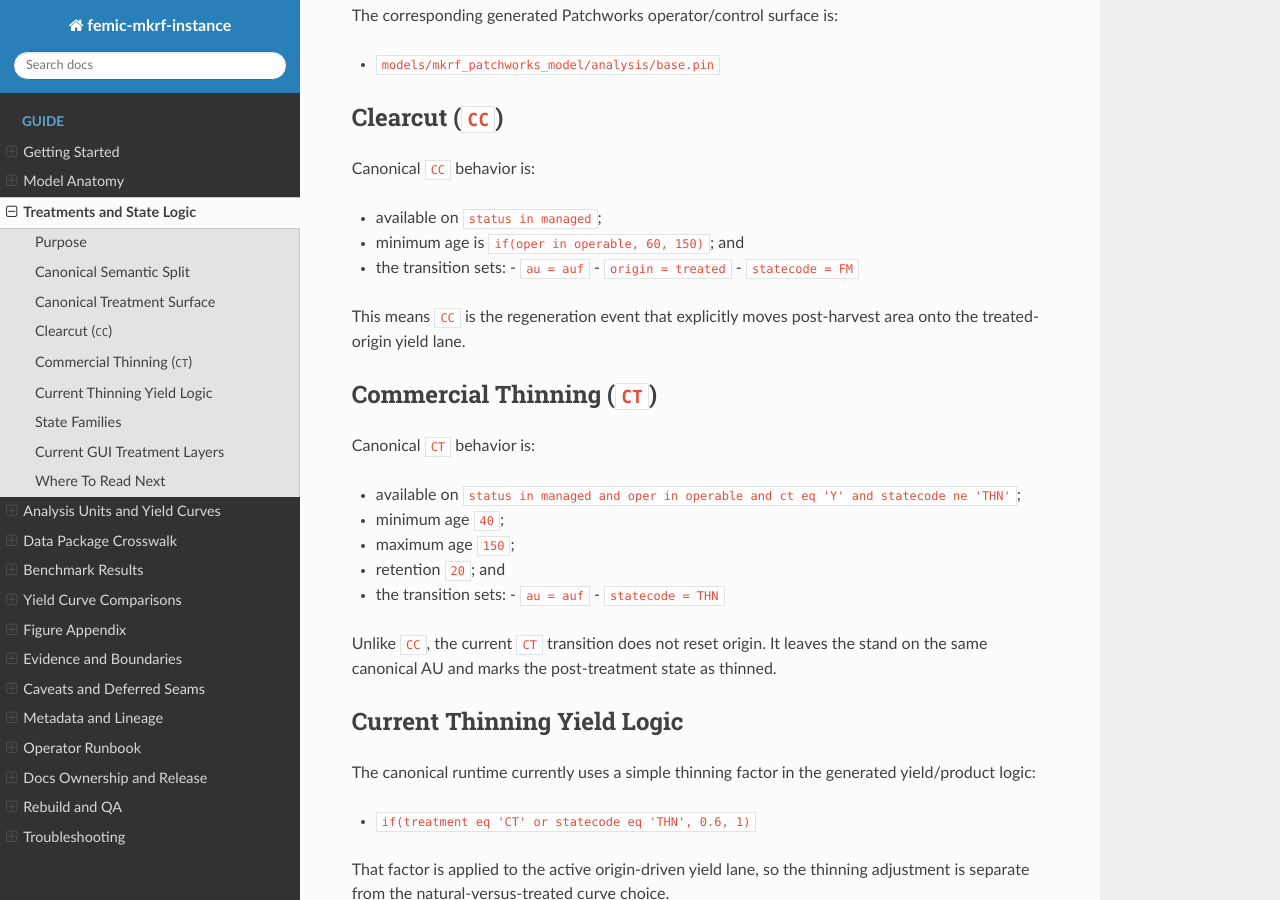
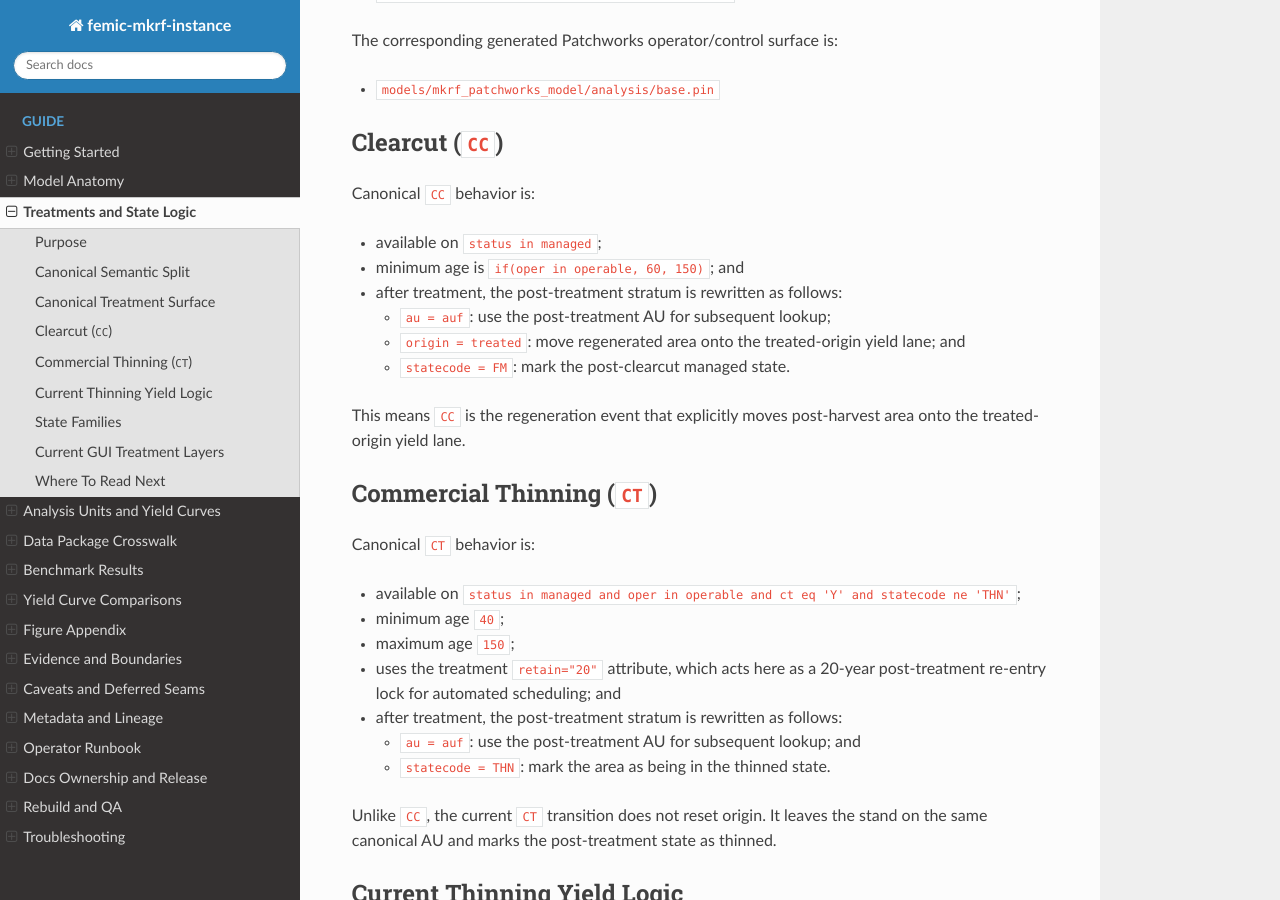
Before and after one commit to UBC-FRESH/femic-mkrf-instance, a Sphinx documentation site: the page built from docs/treatments-and-state-logic.rst, in a window 1280 px wide and 900 px high, scrolled down 983 px. Built offline with Sphinx 7.4.7 and the Read the Docs theme 3.1.0, drawn with Linux system fonts in a browser that asks for light colours; some of the changed text lies outside the part shown.

Commit message:
P63.5 Clarify MKRF treatment docs wording

```diff
--- a/docs/model-anatomy.rst
+++ b/docs/model-anatomy.rst
@@ -143,8 +143,10 @@ canonical rebuild and the retained PoC benchmark:
 - natural-stand yields from VDYP;
 - managed-stand yields from TIPSY;
 - two silvicultural systems:
+
   - clearcut with reserves; and
-  - CT followed by clearcut twenty years later;
+  - commercial thinning with a 20-year post-treatment re-entry lock before the
+    area becomes eligible again under the broader treatment logic;
 - minimum harvest ages driven by operability and treatment type.
 
 Those assumptions explain why the active canonical package is centered on:
--- a/docs/treatments-and-state-logic.rst
+++ b/docs/treatments-and-state-logic.rst
@@ -21,7 +21,8 @@ The canonical MKRF rebuild treats these concepts separately:
 
 - ``managed`` / ``unmanaged`` means treatment eligibility only;
 - ``natural`` / ``treated`` means yield-curve provenance only; and
-- retention may move area from managed to unmanaged without changing origin.
+- the ``<retention>`` XML element may move area from managed to unmanaged
+  without changing origin.
 
 For this instance, origin is currently classified from the reviewed 2020 age
 rule:
@@ -50,10 +51,12 @@ Canonical ``CC`` behavior is:
 
 - available on ``status in managed``;
 - minimum age is ``if(oper in operable, 60, 150)``; and
-- the transition sets:
-  - ``au = auf``
-  - ``origin = treated``
-  - ``statecode = FM``
+- after treatment, the post-treatment stratum is rewritten as follows:
+
+  - ``au = auf``: use the post-treatment AU for subsequent lookup;
+  - ``origin = treated``: move regenerated area onto the treated-origin yield
+    lane; and
+  - ``statecode = FM``: mark the post-clearcut managed state.
 
 This means ``CC`` is the regeneration event that explicitly moves post-harvest
 area onto the treated-origin yield lane.
@@ -67,10 +70,12 @@ Canonical ``CT`` behavior is:
   ``status in managed and oper in operable and ct eq 'Y' and statecode ne 'THN'``;
 - minimum age ``40``;
 - maximum age ``150``;
-- retention ``20``; and
-- the transition sets:
-  - ``au = auf``
-  - ``statecode = THN``
+- uses the treatment ``retain="20"`` attribute, which acts here as a 20-year
+  post-treatment re-entry lock for automated scheduling; and
+- after treatment, the post-treatment stratum is rewritten as follows:
+
+  - ``au = auf``: use the post-treatment AU for subsequent lookup; and
+  - ``statecode = THN``: mark the area as being in the thinned state.
 
 Unlike ``CC``, the current ``CT`` transition does not reset origin. It leaves
 the stand on the same canonical AU and marks the post-treatment state as
```
